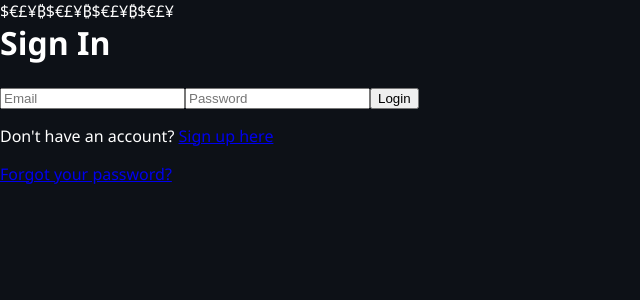
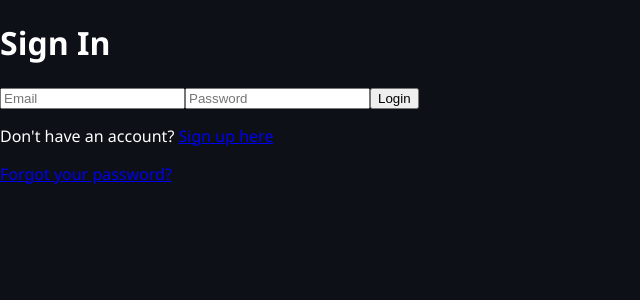
Before and after one commit to ozgulbaytekin/personal_finance_deploy, a Vue app: page / in a window 1280 px wide. Shown: the top 300 px of the page, without its empty margins (0-640 px from the left). Built offline with nearby package versions, Linux system fonts and the light colour scheme; no server answers.

Commit message:
Add floating symbols animation to login

```diff
--- a/src/style.css
+++ b/src/style.css
@@ -145,29 +145,32 @@ html, body, #app {
 /* Yüzen semboller için stil */
 
 .floating-symbols {
-  position: fixed;
+  position: absolute;
   inset: 0;
+  display: flex;
+  justify-content: center; /* ORTA HAT */
   pointer-events: none;
-  overflow: hidden;
-  z-index: 0;
+  z-index: 1;
 }
 
-.floating-symbol {
+.floating-symbols span {
   position: absolute;
-  top: -40px; /* HEPSİ AYNI ÇİZGİDEN BAŞLAR */
-  font-size: 22px;
-  opacity: 0.25;
+  top: -10vh;
+  font-size: 26px;
+  color: rgba(255, 255, 255, 0.18);
+
   animation-name: fall;
   animation-timing-function: linear;
   animation-iteration-count: infinite;
+  animation-duration: var(--speed);
+  animation-delay: var(--delay);
 }
 
-/* Düşme animasyonu */
 @keyframes fall {
   from {
-    transform: translateY(0);
+    transform: translateY(-10vh);
   }
   to {
-    transform: translateY(120vh); /* tam sayfa + biraz fazlası */
+    transform: translateY(110vh);
   }
 }
```
